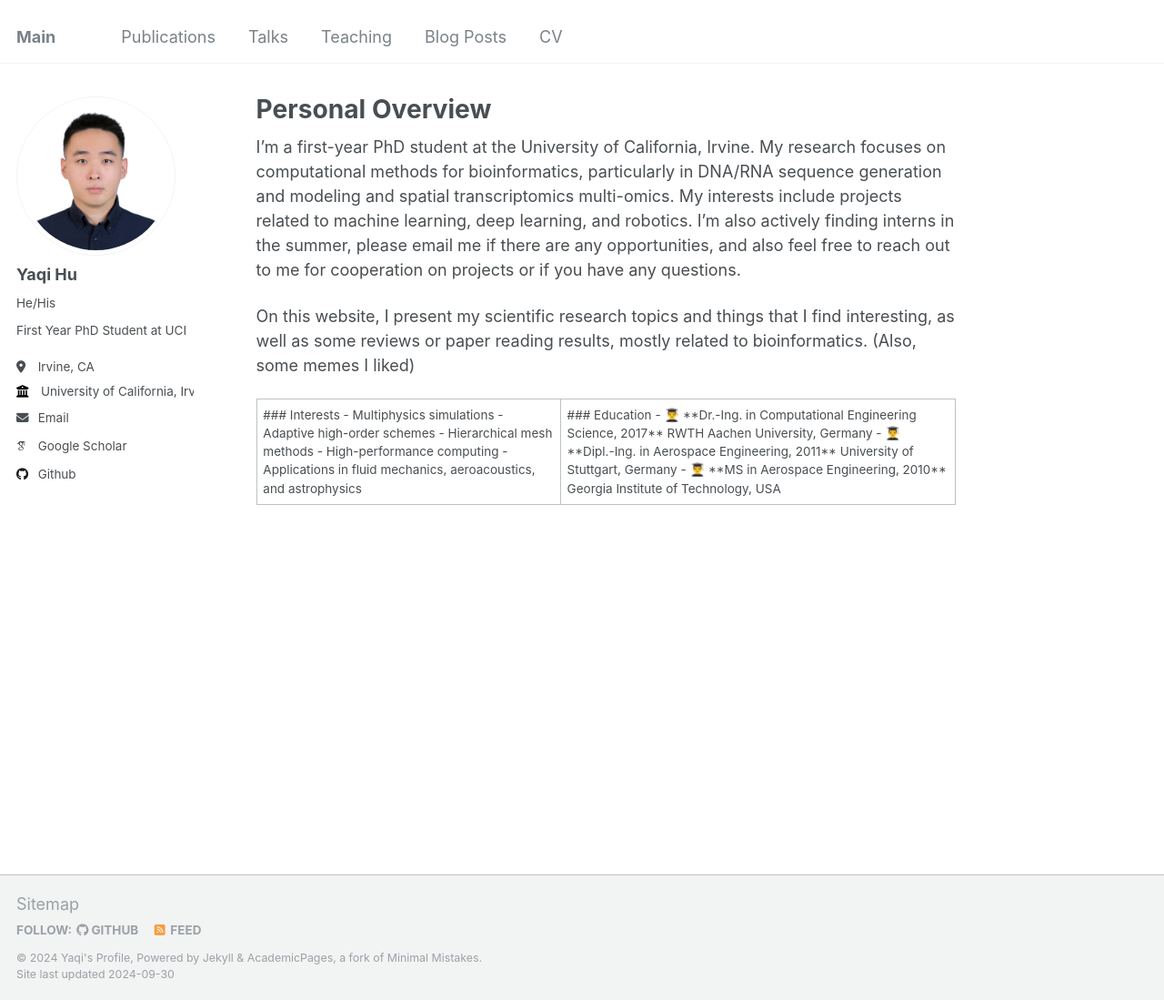
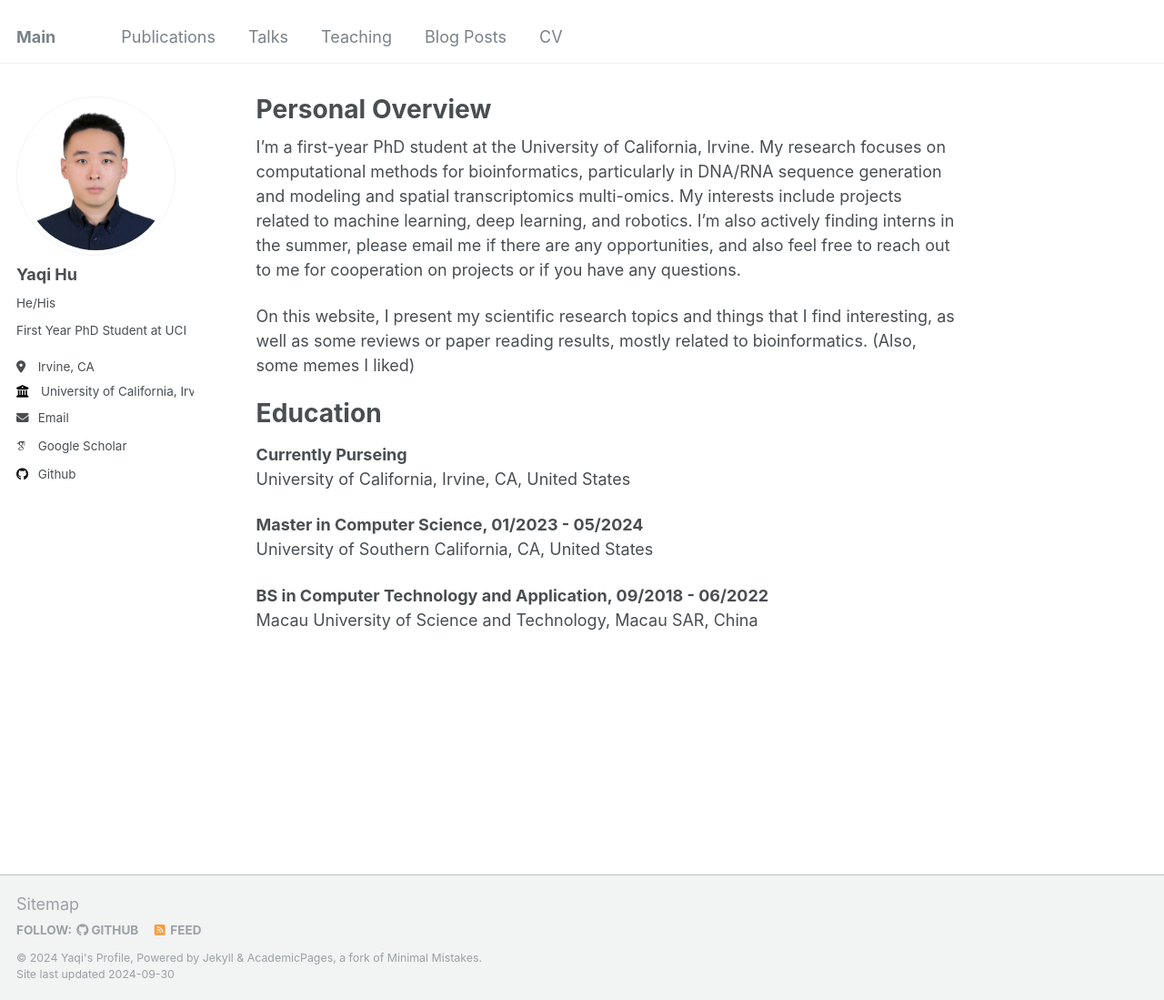
Before and after one commit to YaqiHu23/YaqiHu23.github.io, a Jekyll site: the page built from _pages/about.md, in a window 1280 px wide and 1099 px high. Shown: the whole window at 91% size. Built offline with Jekyll 4.4.1, drawn with Linux system fonts in a browser that asks for light colours; some web fonts are replaced.

Commit message:
version_v0.1

```diff
--- a/_pages/about.md
+++ b/_pages/about.md
@@ -11,29 +11,13 @@ I'm a first-year PhD student at the University of California, Irvine. My researc
 
 On this website, I present my scientific research topics and things that I find interesting, as well as some reviews or paper reading results, mostly related to bioinformatics. (Also, some memes I liked)
 
+Education
+======
+**Currently Purseing**
+University of California, Irvine, CA, United States
 
-<table>
-  <tr>
-    <td>
+**Master in Computer Science, 01/2023 - 05/2024**
+University of Southern California, CA, United States
 
-### Interests
-- Multiphysics simulations
-- Adaptive high-order schemes
-- Hierarchical mesh methods
-- High-performance computing
-- Applications in fluid mechanics, aeroacoustics, and astrophysics
-
-    </td>
-    <td>
-
-### Education
-- 👨‍🎓 **Dr.-Ing. in Computational Engineering Science, 2017**
-  RWTH Aachen University, Germany
-- 👨‍🎓 **Dipl.-Ing. in Aerospace Engineering, 2011**
-  University of Stuttgart, Germany
-- 👨‍🎓 **MS in Aerospace Engineering, 2010**
-  Georgia Institute of Technology, USA
-
-    </td>
-  </tr>
-</table>
+**BS in Computer Technology and Application, 09/2018 - 06/2022**
+Macau University of Science and Technology, Macau SAR, China
```
